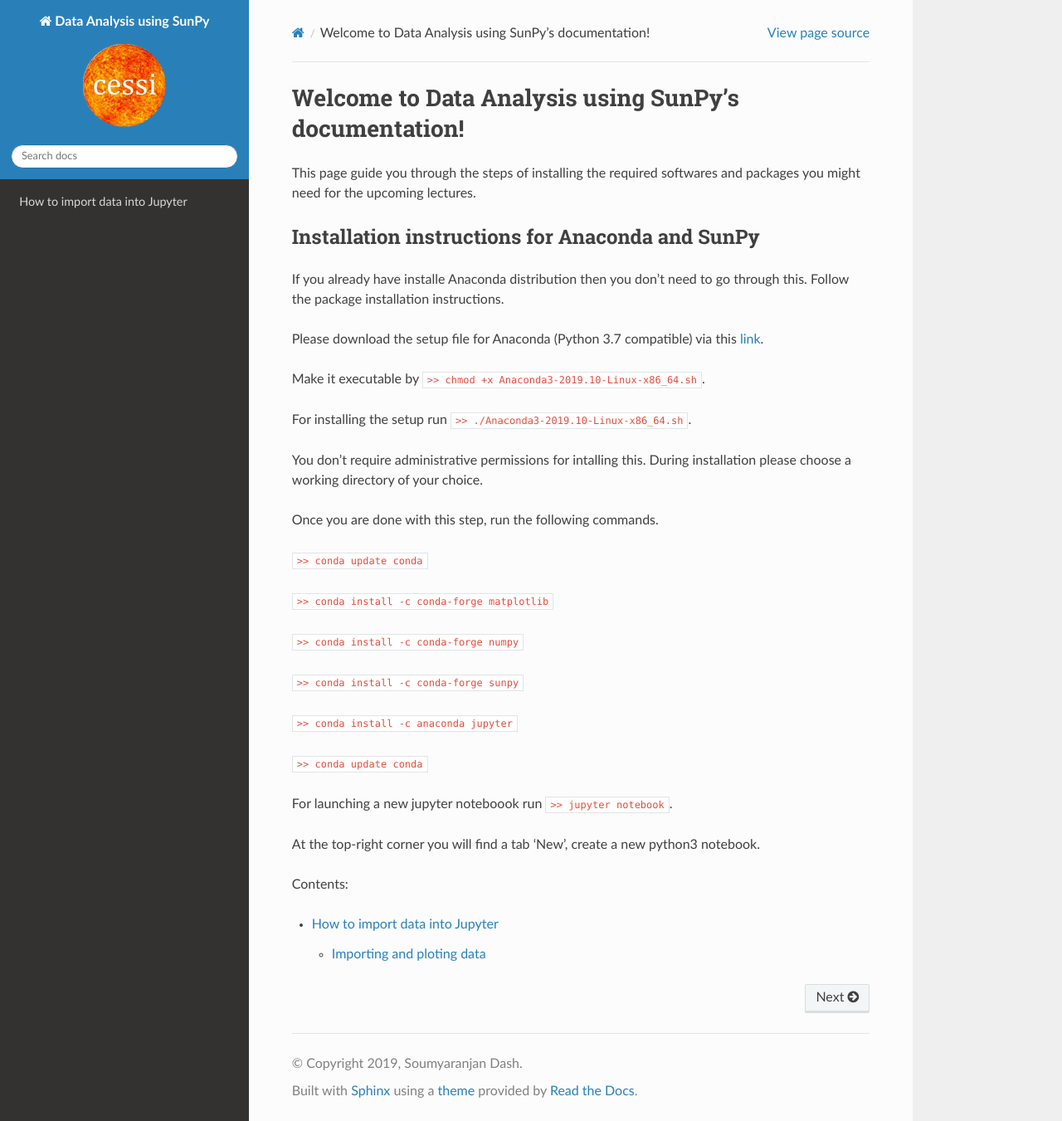
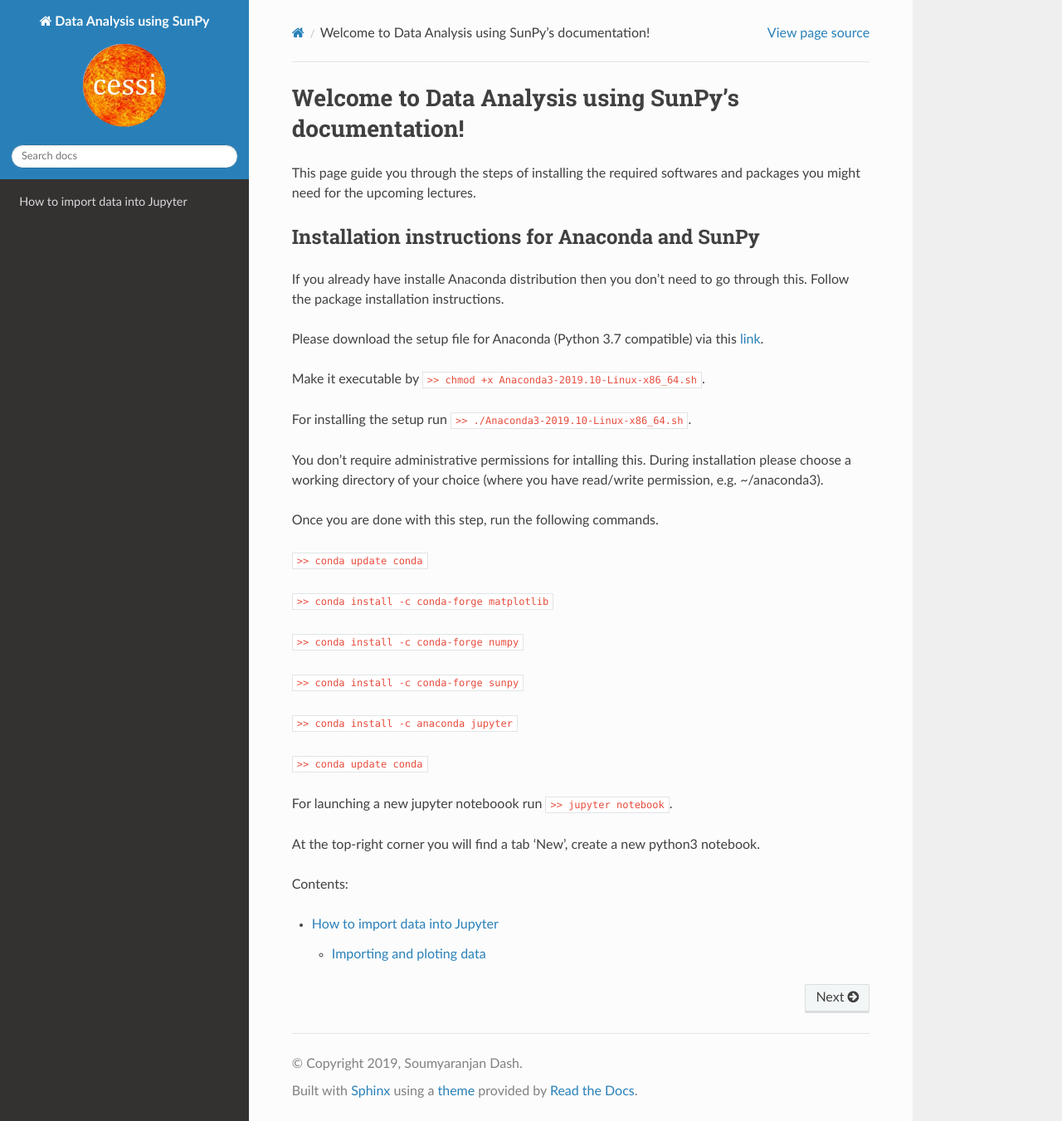
Before and after one commit to sr-dash/sunpy-tutorial, a Sphinx documentation site: the page built from doc/source/index.rst, in a window 1280 px wide and 1351 px high. Shown: the whole window at 83% size. Built offline with Sphinx 7.4.7 and the Read the Docs theme 2.0.0, drawn with Linux system fonts in a browser that asks for light colours.

Commit message:
Instructions for home directory path for Anaconda upated.

```diff
--- a/doc/source/index.rst
+++ b/doc/source/index.rst
@@ -23,7 +23,7 @@ Make it executable by ``>> chmod +x Anaconda3-2019.10-Linux-x86_64.sh``.
 For installing the setup run
 ``>> ./Anaconda3-2019.10-Linux-x86_64.sh``.
 
-You don't require administrative permissions for intalling this. During installation please choose a working directory of your choice.
+You don't require administrative permissions for intalling this. During installation please choose a working directory of your choice (where you have read/write permission, e.g. ~/anaconda3).
 
 Once you are done with this step, run the following commands.
 
```
